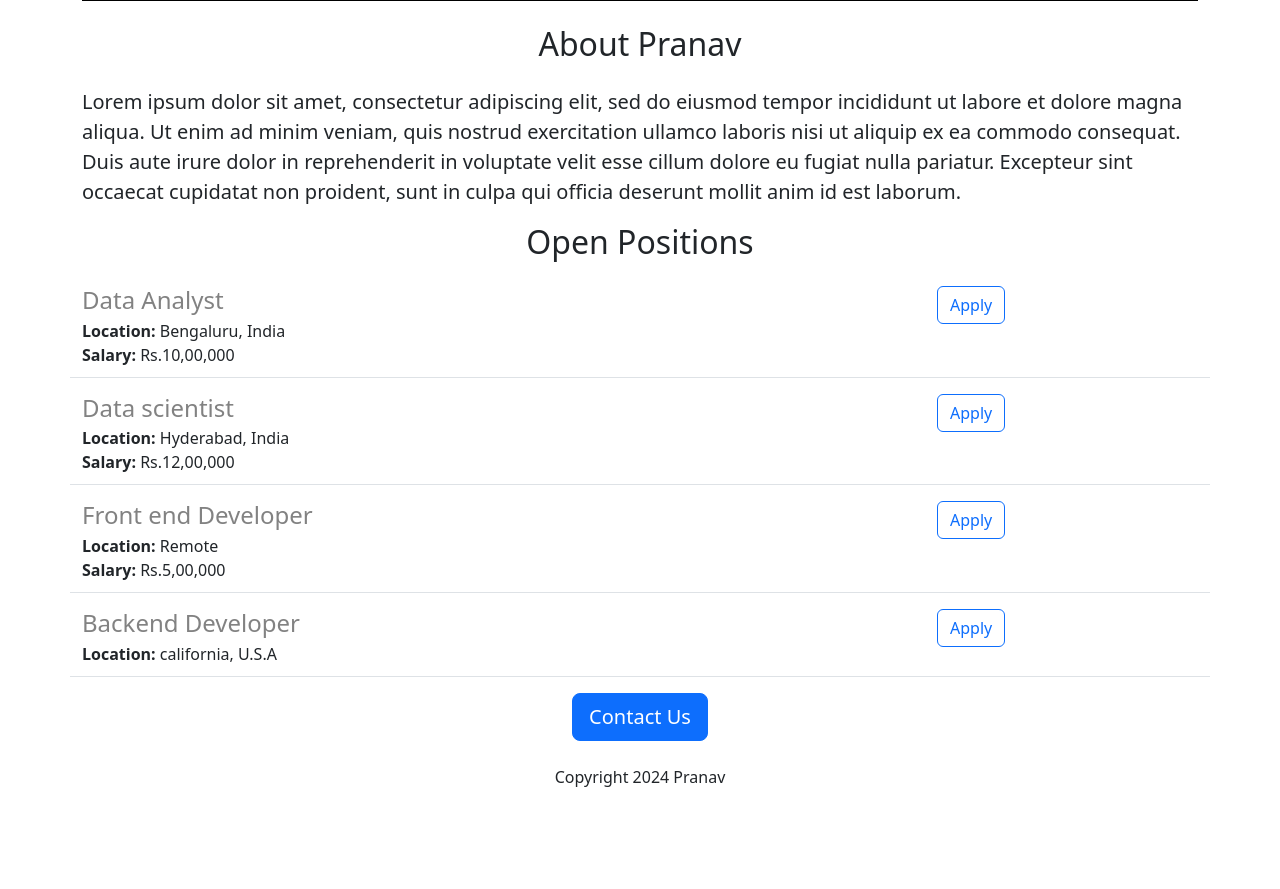
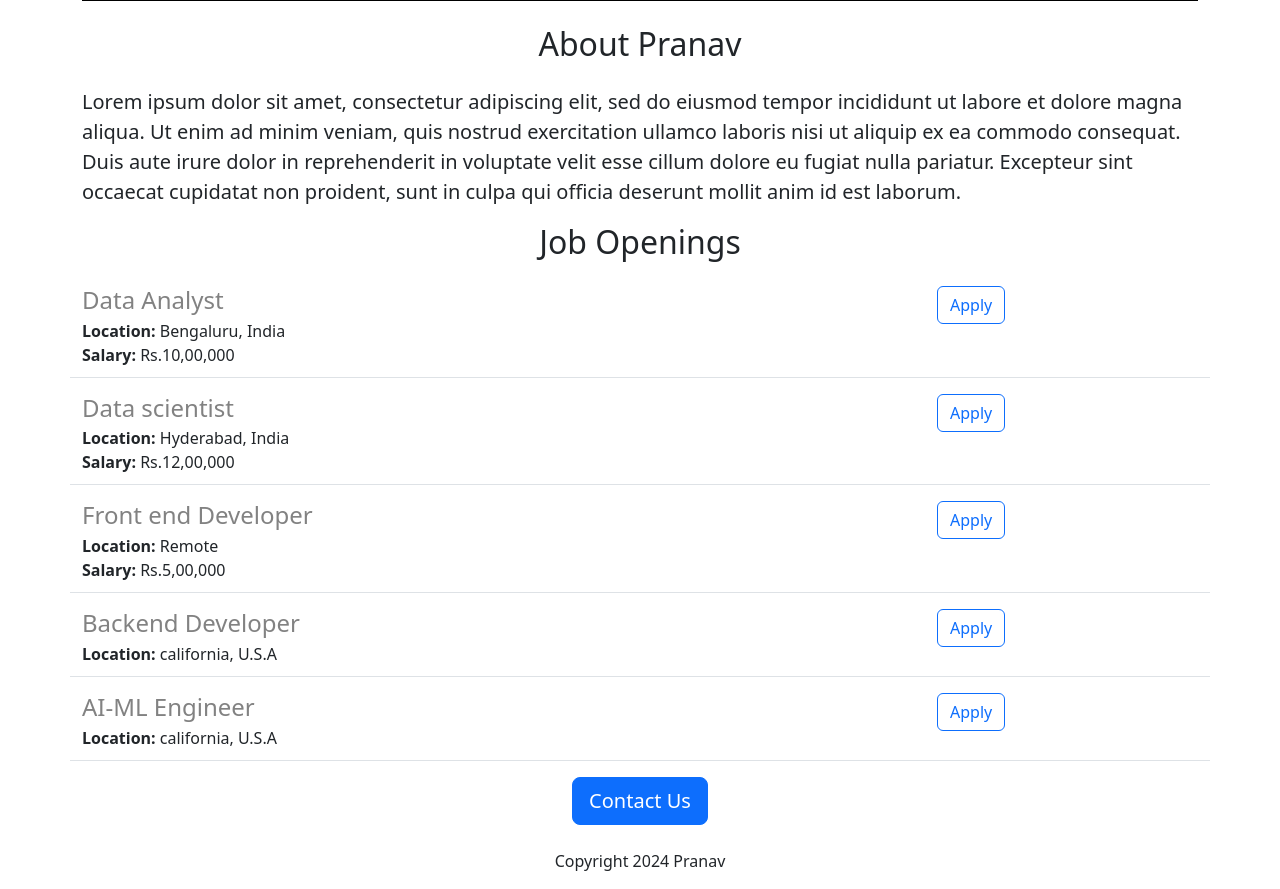
Before and after one commit to PranavNag2005/Careers-website, a Flask app: page / in a window 1280 px wide. Shown: the part 823-1712 px from the top of the page. Before the commit the page ends 1610 px from the top, so only its background shows below. Run offline with Flask 3, Linux system fonts and the light colour scheme.

Commit message:
made some changes in html and main.py files

```diff
--- a/main.py
+++ b/main.py
@@ -21,13 +21,17 @@ Jobs = [{
     'id': 4,
     'title': 'Backend Developer',
     'location': 'california, U.S.A',
+}, {
+    'id': 5,
+    'title': 'AI-ML Engineer',
+    'location': 'california, U.S.A',
 }]
 
 
 @app.route("/")
 def hello_world():
-  return render_template('home.html', jobs=Jobs)
+    return render_template('home.html', jobs=Jobs)
 
 
 if __name__ == '__main__':
-  app.run(host='0.0.0.0', debug=True)
+    app.run(host='0.0.0.0', debug=True)
--- a/templates/home.html
+++ b/templates/home.html
@@ -37,7 +37,7 @@
         occaecat cupidatat non proident, sunt in culpa qui officia deserunt
         mollit anim id est laborum.
       </p>
-      <h2 class="text-center mt-2 mb-4">Open Positions</h2>
+      <h2 class="text-center mt-2 mb-4">Job Openings</h2>
       <div>
         {%for j in jobs%}
         {% include 'jobitem.html'%}
```
